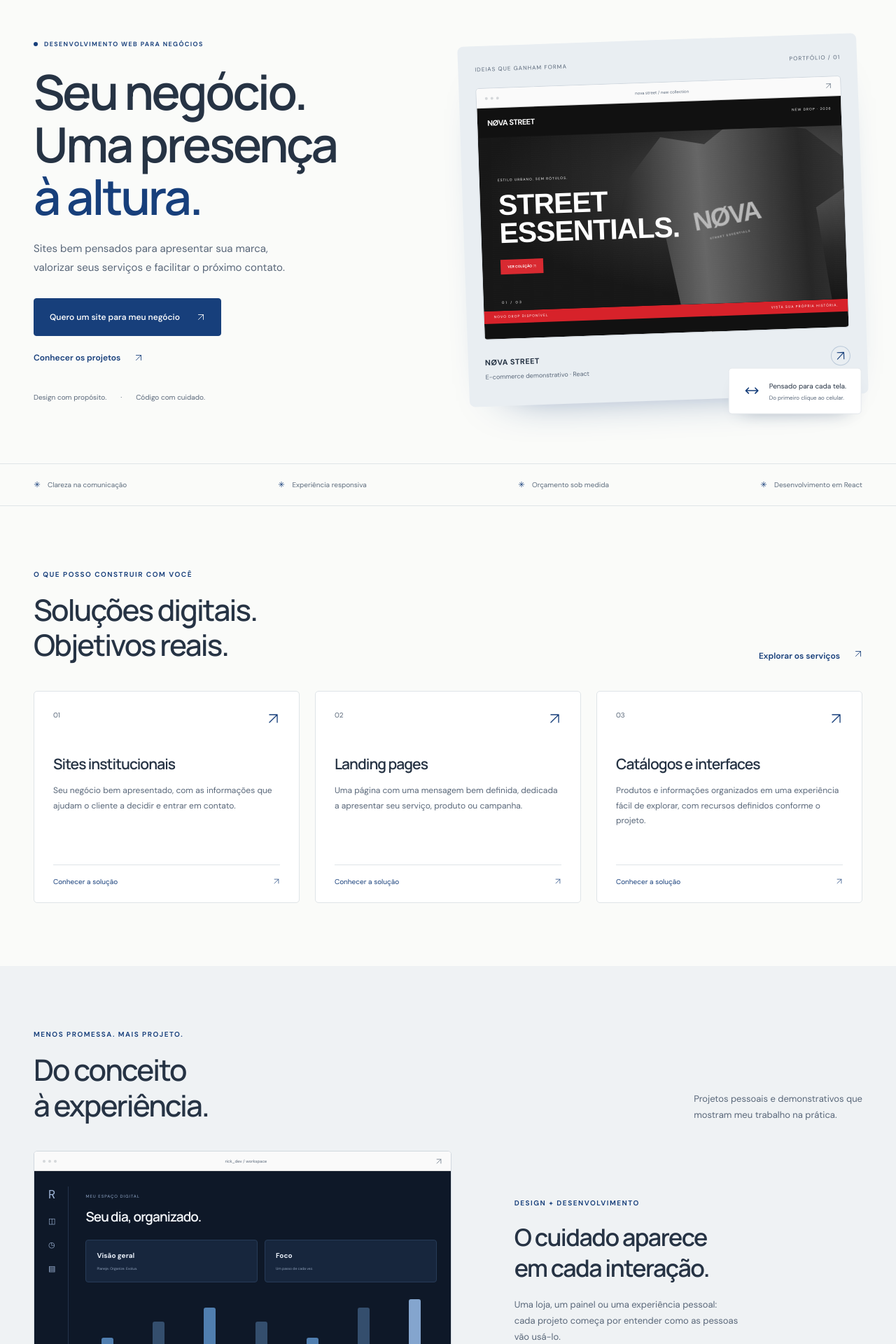
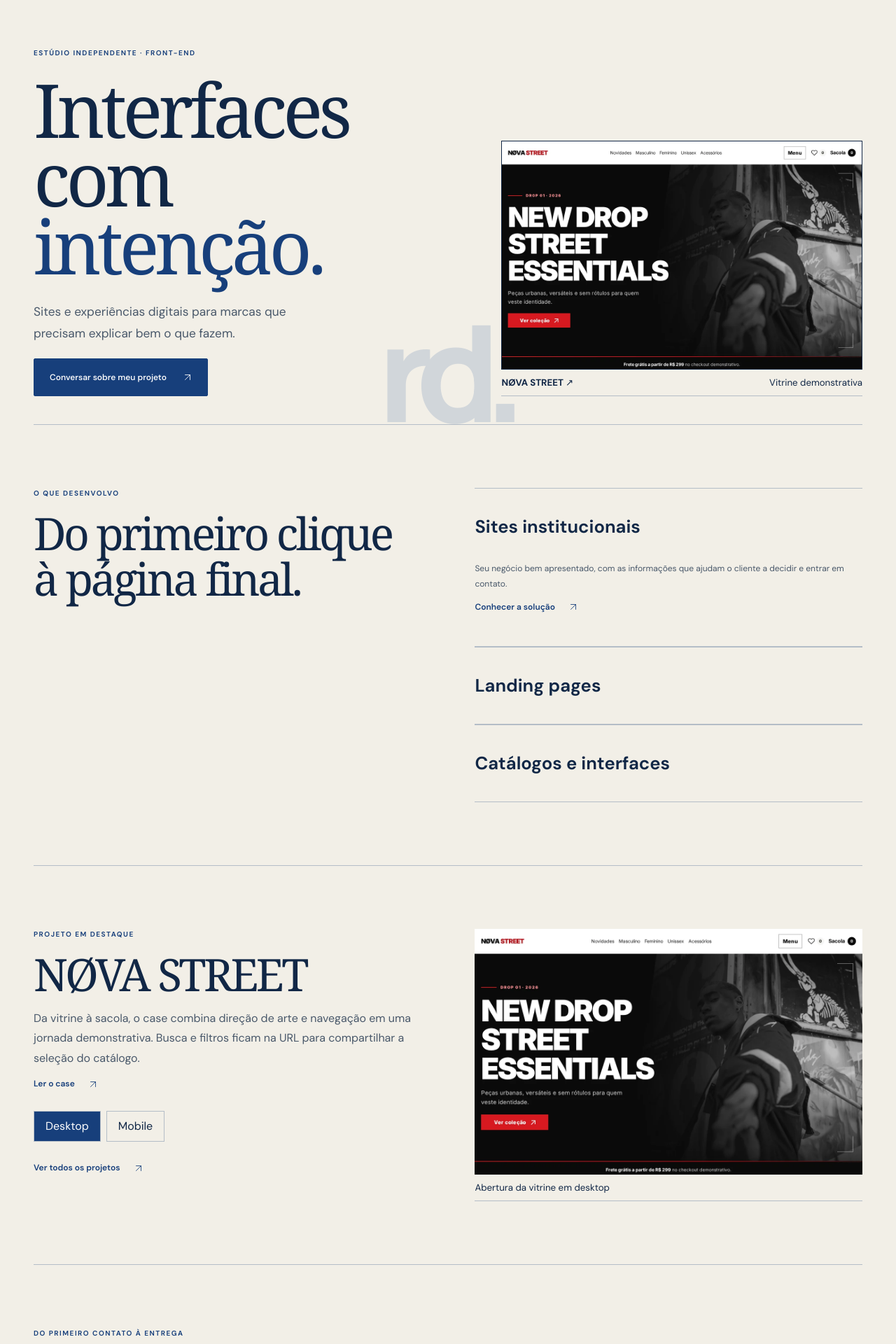
Before and after one commit to rick-dev-rick/rick-dev-freelancer, a React (Vite) app: page / in a window 1280 px wide. Shown: the part 120-2040 px from the top of the page at 70% size. Built offline with nearby package versions, Linux system fonts and the light colour scheme.

Commit message:
Implementa Caderno de Projeto no portfólio e valida as jornadas editoriais

```diff
--- a/src/components/CTA.jsx
+++ b/src/components/CTA.jsx
@@ -5,11 +5,11 @@ export default function CTA() {
     <section className="cta-band">
       <div className="container cta-inner">
         <div>
-          <span className="eyebrow">VAMOS TIRAR SUA IDEIA DO PAPEL?</span>
+          <span className="eyebrow">PROJETO NOVO</span>
           <h2>
-            O próximo projeto
+            O que seu site
             <br />
-            pode ser o seu.
+            precisa fazer?
           </h2>
         </div>
         <div>
--- a/src/components/Layout.jsx
+++ b/src/components/Layout.jsx
@@ -83,7 +83,7 @@ export default function Layout() {
           </Link>
         </div>
       </header>
-      <main id="main" ref={mainContent} tabIndex="-1">
+      <main className={links.some(([url]) => url === pathname) || pathname === "/projetos/nova-street" ? "caderno" : undefined} id="main" ref={mainContent} tabIndex="-1">
         <Outlet context={briefDraft} />
       </main>
       <footer>
--- a/src/pages/Home.jsx
+++ b/src/pages/Home.jsx
@@ -1,183 +1,76 @@
+import { useState } from "react";
+import { Link } from "react-router-dom";
 import Icon from "../components/Icon";
-import { Link } from "react-router-dom";
-import ProjectVisual from "../components/ProjectVisual";
 import CTA from "../components/CTA";
 import Process from "../components/Process";
 import { services } from "../data/services";
+import cover from "../assets/cases/nova-street-home.webp";
+import catalog from "../assets/cases/nova-street-catalog-mobile.webp";
+
+const casePath = "/projetos/nova-street";
+const views = {
+  Desktop: { src: cover, width: 1200, height: 760, caption: "Abertura da vitrine em desktop" },
+  Mobile: { src: catalog, width: 390, height: 760, caption: "Catálogo da demonstração a 390 px" },
+};
+
+function CaseStudy() {
+  const [view, setView] = useState("Desktop");
+  const image = views[view];
+  return (
+    <section className="container spread study" aria-labelledby="study-title">
+      <div>
+        <span className="eyebrow">Projeto em destaque</span>
+        <h2 id="study-title">NØVA STREET</h2>
+        <p>Da vitrine à sacola, o case combina direção de arte e navegação em uma jornada demonstrativa. Busca e filtros ficam na URL para compartilhar a seleção do catálogo.</p>
+        <Link className="text-link" to={casePath}>Ler o case <Icon /></Link>
+        <div className="view-switch" role="group" aria-label="Captura do projeto">
+          {Object.keys(views).map(name => (
+            <button type="button" key={name} aria-pressed={view === name} onClick={() => setView(name)}>{name}</button>
+          ))}
+        </div>
+        <Link className="text-link" to="/projetos">Ver todos os projetos <Icon /></Link>
+      </div>
+      <figure className="study-figure">
+        <div className="study-frame">
+          <img key={view} src={image.src} alt={image.caption} width={image.width} height={image.height} loading="lazy" />
+        </div>
+        <figcaption aria-live="polite">{image.caption}</figcaption>
+      </figure>
+    </section>
+  );
+}
+
 export default function Home() {
   return (
     <>
-      <section className="hero">
-        <div className="container hero-grid">
-          <div className="hero-copy">
-            <span className="eyebrow">
-              <i className="status-dot" /> DESENVOLVIMENTO WEB PARA NEGÓCIOS
-            </span>
-            <h1>
-              Seu negócio.
-              <br />
-              Uma presença
-              <br />
-              <em>à altura.</em>
-            </h1>
-            <p>
-              Sites bem pensados para apresentar sua marca, valorizar seus
-              serviços e facilitar o próximo contato.
-            </p>
-            <div className="hero-actions">
-              <Link className="button" to="/contato">
-                Quero um site para meu negócio{" "}
-                <span aria-hidden="true">
-                  <Icon />
-                </span>
-              </Link>
-              <Link className="text-link" to="/projetos">
-                Conhecer os projetos{" "}
-                <span aria-hidden="true">
-                  <Icon />
-                </span>
-              </Link>
-            </div>
-            <div className="hero-note">
-              <span>Design com propósito.</span>
-              <span>Código com cuidado.</span>
-            </div>
-          </div>
-          <div className="hero-showcase">
-            <div className="showcase-label">
-              <span>IDEIAS QUE GANHAM FORMA</span>
-              <span>PORTFÓLIO / 01</span>
-            </div>
-            <ProjectVisual project="nova" hero />
-            <div className="showcase-caption">
-              <span>
-                <b>NØVA STREET</b>
-                <small>E-commerce demonstrativo · React</small>
-              </span>
-              <Link to="/projetos/nova-street" aria-label="Conhecer o case NØVA STREET">
-                <Icon />
-              </Link>
-            </div>
-            <div className="floating-note">
-              <span>
-                <Icon name="horizontal" />
-              </span>
-              <div>
-                Pensado para cada tela.
-                <small>Do primeiro clique ao celular.</small>
-              </div>
-            </div>
-          </div>
+      <section className="container editorial-hero">
+        <div className="editorial-title">
+          <span className="eyebrow">Estúdio independente · Front-end</span>
+          <h1>Interfaces<br />com <em>intenção.</em></h1>
+          <p>Sites e experiências digitais para marcas que precisam explicar bem o que fazem.</p>
+          <Link className="button" to="/contato">Conversar sobre meu projeto <Icon /></Link>
+        </div>
+        <figure className="editorial-proof">
+          <Link to={casePath} aria-label="Conhecer o case NØVA STREET">
+            <img src={cover} alt="Abertura da vitrine NØVA STREET em desktop" width="1200" height="760" fetchPriority="high" />
+          </Link>
+          <figcaption><Link to={casePath}>NØVA STREET ↗</Link><span>Vitrine demonstrativa</span></figcaption>
+        </figure>
+        <svg className="editorial-stamp" aria-hidden="true" viewBox="0 0 238 163"><text x="0" y="160">rd.</text></svg>
+      </section>
+      <section className="container spread">
+        <div><span className="eyebrow">O que desenvolvo</span><h2>Do primeiro clique à página final.</h2></div>
+        <div className="service-index">
+          {services.map((service, index) => (
+            <details key={service.number} open={index === 0}>
+              <summary>{service.title}</summary>
+              <p>{service.text}</p>
+              <Link className="text-link" to={`/servicos#servico-${service.number}`}>Conhecer a solução <Icon /></Link>
+            </details>
+          ))}
         </div>
       </section>
-      <div className="value-strip">
-        <div className="container">
-          <span>
-            <Icon name="sparkle" />
-            Clareza na comunicação
-          </span>
-          <span>
-            <Icon name="sparkle" />
-            Experiência responsiva
-          </span>
-          <span>
-            <Icon name="sparkle" />
-            Orçamento sob medida
-          </span>
-          <span>
-            <Icon name="sparkle" />
-            Desenvolvimento em React
-          </span>
-        </div>
-      </div>
-      <section className="section">
-        <div className="container">
-          <div className="section-heading">
-            <div>
-              <span className="eyebrow">O QUE POSSO CONSTRUIR COM VOCÊ</span>
-              <h2>
-                Soluções digitais.
-                <br />
-                Objetivos reais.
-              </h2>
-            </div>
-            <Link className="text-link" to="/servicos">
-              Explorar os serviços <Icon />
-            </Link>
-          </div>
-          <div className="service-grid">
-            {services.map((s) => (
-              <Link className="service-card" key={s.number} to={`/servicos#servico-${s.number}`}>
-                <span className="service-number">
-                  {s.number}
-                  <b>
-                    <Icon />
-                  </b>
-                </span>
-                <h3>{s.title}</h3>
-                <p>{s.text}</p>
-                <span className="service-bottom">
-                  Conhecer a solução{" "}
-                  <span>
-                    <Icon />
-                  </span>
-                </span>
-              </Link>
-            ))}
-          </div>
-        </div>
-      </section>
-      <section className="section featured">
-        <div className="container">
-          <div className="section-heading">
-            <div>
-              <span className="eyebrow">MENOS PROMESSA. MAIS PROJETO.</span>
-              <h2>
-                Do conceito
-                <br />à experiência.
-              </h2>
-            </div>
-            <p>
-              Projetos pessoais e demonstrativos que
-              <br className="desktop" /> mostram meu trabalho na prática.
-            </p>
-          </div>
-          <div className="featured-grid">
-            <Link to="/projetos" className="featured-main">
-              <ProjectVisual project="os" />
-              <h3>
-                RICK_DEV OS{" "}
-                <span>
-                  <Icon />
-                </span>
-              </h3>
-              <p>Interface, organização e desenvolvimento web.</p>
-            </Link>
-            <div className="featured-copy">
-              <span className="eyebrow">DESIGN + DESENVOLVIMENTO</span>
-              <h3>
-                O cuidado aparece
-                <br />
-                em cada interação.
-              </h3>
-              <p>
-                Uma loja, um painel ou uma experiência pessoal: cada projeto
-                começa por entender como as pessoas vão usá-lo.
-              </p>
-              <Link to="/projetos" className="text-link">
-                Ver todos os projetos <Icon />
-              </Link>
-              <span className="mini-index">
-                01 / NØVA STREET
-                <br />
-                02 / RICK_DEV OS
-                <br />
-                03 / PARA RAFAELA
-              </span>
-            </div>
-          </div>
-        </div>
-      </section>
+      <CaseStudy />
       <Process />
       <CTA />
     </>
--- a/src/pages/Projects.jsx
+++ b/src/pages/Projects.jsx
@@ -45,7 +45,7 @@ export default function Projects() {
           ))}
         </div>
         <p className="project-disclaimer">
-          As imagens dos cards são representações visuais dos projetos. No case
+          A NØVA STREET aparece em uma captura real. Os demais cards usam representações visuais dos projetos. No case
           NØVA STREET, compras, frete e checkout são demonstrativos, sem
           pagamentos reais.
         </p>
--- a/src/styles.css
+++ b/src/styles.css
@@ -6,3 +6,4 @@
 @import "./styles/mailbox.css";
 @import "./styles/responsive-wide.css";
 @import "./styles/responsive-mobile.css";
+@import "./styles/caderno.css";
--- /dev/null
+++ b/src/styles/caderno.css
@@ -0,0 +1,82 @@
+:root {
+  --sheet: #f2efe7;
+  --print: #112746;
+  --rule: #b4bdc7;
+  --display: Georgia, "Times New Roman", serif;
+}
+
+body:has(.caderno), body:has(.caderno) .header {
+  color: var(--print);
+  background: var(--sheet);
+}
+body:has(.caderno) .header { border-color: var(--rule); }
+.caderno { --line: var(--rule); --muted: #49586a; }
+.caderno :is(h1,h2) {
+  font-family: var(--display);
+  font-weight: 400;
+  letter-spacing: -.055em;
+  line-height: 1.02;
+}
+.caderno .eyebrow { text-transform: uppercase; }
+.caderno .page-intro h1, .caderno .case-story h1 { font-size: clamp(2.55rem, 5.9vw, 5.75rem); }
+.caderno .page-intro { border-bottom: 1px solid var(--rule); margin-bottom: var(--space-24); }
+.caderno .project-card + .project-card { padding-top: var(--space-32); border-top: 1px solid var(--rule); }
+.project-cover, .editorial-proof img { display: block; width: 100%; height: auto; }
+.caderno .project-info h2, .caderno .service-details h2 { font-size: clamp(2rem, 3.5vw, 3.4rem); }
+.caderno .detail-number { font: 400 1.75rem var(--display); color: var(--blue); }
+.caderno .about-art { border-radius: 0; background: #e4e9ee; }
+.caderno .case-cover img { border-radius: 0; }
+.caderno .cta-band { background: #172f51; }
+.caderno .cta-band h2 { font-size: clamp(2.6rem, 5.2vw, 5rem); }
+.caderno .button { border-radius: 2px; }
+.editorial-hero {
+  position: relative;
+  isolation: isolate;
+  display: grid;
+  grid-template-columns: minmax(0,1.1fr) minmax(0,.9fr);
+  gap: 3vw;
+  align-items: end;
+  min-height: clamp(510px, 46vw, 710px);
+  padding-block: clamp(3rem, 7vw, 7rem) var(--space-40);
+  border-bottom: 1px solid var(--rule);
+}
+.editorial-title { align-self: start; }
+.editorial-title h1 { font-size: clamp(3.35rem, 8.3vw, 9.6rem); line-height: .92; margin: .22em 0 .28em; }
+.editorial-title p { font-size: clamp(1rem, 1.35vw, 1.25rem); max-width: 37ch; margin-bottom: var(--space-20); }
+.editorial-proof, .study-figure { margin: 0; min-width: 0; }
+.editorial-proof > a { display: block; overflow: hidden; background: #111; border: 1px solid var(--print); }
+.editorial-proof figcaption, .study-figure figcaption { padding-block: var(--space-10); font-size: .83rem; border-bottom: 1px solid var(--rule); }
+.editorial-proof figcaption { display: flex; justify-content: space-between; align-items: baseline; gap: var(--space-8); }
+.editorial-proof figcaption a { font-weight: 700; }
+.editorial-stamp { position: absolute; bottom: 0; left: 40%; z-index: -1; width: clamp(4rem,17vw,16rem); fill: #cad1d8; font: 800 210px Manrope,sans-serif; letter-spacing: -.12em; pointer-events: none; }
+.spread { display: grid; grid-template-columns: repeat(2,minmax(0,1fr)); gap: clamp(1.5rem,6vw,7rem); padding-block: var(--space-section-block); border-bottom: 1px solid var(--rule); }
+.spread h2 { font-size: clamp(2.35rem,5vw,5.2rem); margin-block: .25em; }
+.service-index details { border-top: 1px solid var(--rule); }
+.service-index details:last-child { border-bottom: 1px solid var(--rule); }
+.service-index summary { cursor: pointer; padding: var(--space-16) 0; font-weight: 650; font-size: clamp(1.05rem,2vw,1.65rem); }
+.service-index details .text-link { margin-bottom: var(--space-12); }
+.spread .text-link { min-height: 44px; align-items: center; }
+.view-switch { display: flex; gap: var(--space-8); margin-block: var(--space-16); }
+.view-switch button { background: transparent; border: 1px solid var(--rule); color: var(--print); padding: 0 var(--space-16); min-height: 44px; }
+.view-switch button[aria-pressed=true] { background: var(--blue); color: white; }
+.study-frame { aspect-ratio: 1200/760; background: #e2e5e7; display: grid; place-items: center; overflow: hidden; }
+.study-frame img { width: 100%; height: 100%; min-height: 0; object-fit: contain; }
+@media (max-width: 720px) {
+  .editorial-hero, .spread { grid-template-columns: minmax(0,1fr); }
+  .editorial-hero { min-height: 0; gap: var(--space-28); padding-block: var(--space-44) var(--space-20); }
+  .editorial-stamp { display: none; }
+  .caderno .page-intro { margin-bottom: var(--space-16); }
+  .study-frame { aspect-ratio: 1; }
+}
+@media (prefers-reduced-motion: no-preference) {
+  .editorial-hero { --travel: 18px; }
+  .editorial-proof img { animation: sheet-enter 950ms cubic-bezier(.16,1,.3,1); }
+  .editorial-stamp { animation: sheet-enter 874ms 76ms cubic-bezier(.16,1,.3,1) backwards; }
+  .study-frame img { --travel: 8px; animation: sheet-enter 240ms ease-out; }
+  @keyframes sheet-enter { from { opacity: .82; transform: translateX(var(--travel)); } }
+}
+@media (max-width: 600px) and (prefers-reduced-motion: no-preference) {
+  .editorial-hero { --travel: 9px; }
+}
+
+body:has(.caderno) .brand small, body:has(.caderno) .nav a:not(.active), .caderno .project-features li { color: #49586a; }
```
Also changed, not shown: scripts/audit-portfolio.cjs (+24 -7 lines), src/components/ProjectCard.jsx (+7 -1 lines), src/assets/cases/nova-street-catalog-mobile.webp (added), 1 other file (tests, documents, lock files or other folders).
